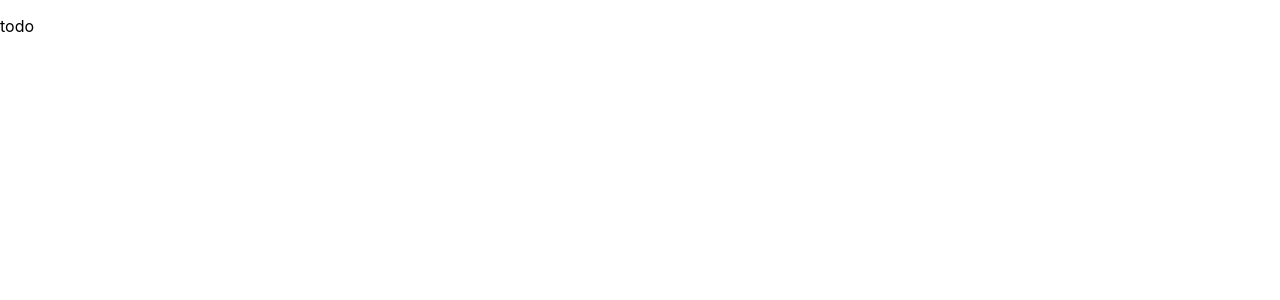
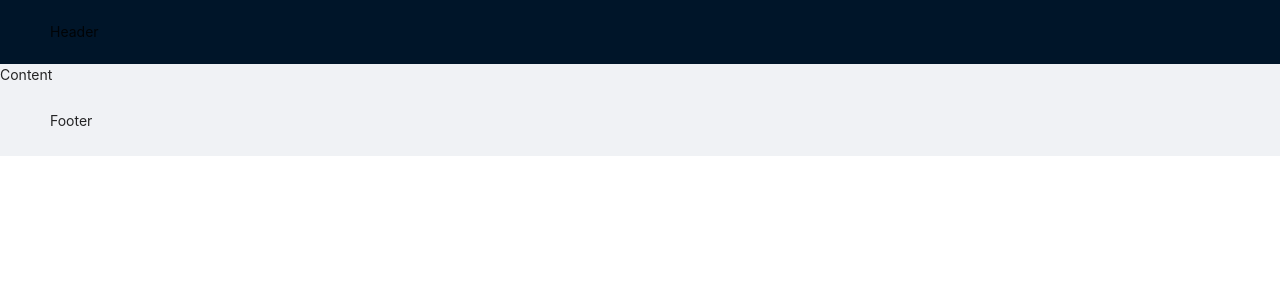
Before and after one commit to aosteraas/quizthing, a React (Create React App) app in the folder packages/client/: page / in a window 1280 px wide. Shown: the top 300 px of the page. Built offline with nearby package versions, Linux system fonts and the light colour scheme.

Commit message:
Add antd and react-router, restructure a few parts, add react router navigation components

```diff
--- a/packages/client/package.json
+++ b/packages/client/package.json
@@ -11,9 +11,12 @@
     "@types/node": "^14.0.1",
     "@types/react": "^16.9.0",
     "@types/react-dom": "^16.9.0",
+    "antd": "^4.2.4",
     "react": "^16.13.1",
     "react-dom": "^16.13.1",
     "react-redux": "^7.2.0",
+    "react-router": "6.0.0-alpha.5",
+    "react-router-dom": "6.0.0-alpha.5",
     "react-scripts": "3.4.1",
     "styled-components": "^5.1.0",
     "typescript": "^3.8.3"
--- a/packages/client/src/components/App.tsx
+++ b/packages/client/src/components/App.tsx
@@ -1,14 +1,18 @@
 import React from 'react';
-import { Provider } from 'react-redux';
-import { store } from '../store';
-import { GlobalStyle } from '../styles';
+import { BrowserRouter, Routes, Route } from 'react-router-dom';
+import { Home, Login, NotFound, Register, Unauthorized } from '../pages';
 
 const App = () => {
   return (
-    <Provider store={store}>
-      <GlobalStyle />
-      <p>todo</p>
-    </Provider>
+    <BrowserRouter>
+      <Routes>
+        <Route path="/" element={<Home />} />
+        <Route path="/login" element={<Login />} />
+        <Route path="/register" element={<Register />} />
+        <Route path="/not-found" element={<NotFound />} />
+        <Route path="/unauthorized" element={<Unauthorized />} />
+      </Routes>
+    </BrowserRouter>
   );
 };
 
--- a/packages/client/src/index.tsx
+++ b/packages/client/src/index.tsx
@@ -1,11 +1,23 @@
 import React from 'react';
 import ReactDOM from 'react-dom';
+import { Provider } from 'react-redux';
+import { Layout } from 'antd';
+import { store } from './store';
+import { GlobalStyle } from './styles';
 import App from './components/App';
+
 import * as serviceWorker from './serviceWorker';
+
+import 'antd/dist/antd.css';
 
 ReactDOM.render(
   <React.StrictMode>
-    <App />
+    <Provider store={store}>
+      <GlobalStyle />
+      <Layout>
+        <App />
+      </Layout>
+    </Provider>
   </React.StrictMode>,
   document.getElementById('root'),
 );
--- a/packages/client/src/pages/Home.tsx
+++ b/packages/client/src/pages/Home.tsx
@@ -1,9 +1,13 @@
 import React from 'react';
+import { Layout } from 'antd';
+const { Header, Footer, Content } = Layout;
 
 export const Home = () => {
   return (
-    <div>
-      <p>This will be the homepage eventually</p>
-    </div>
+    <>
+      <Header>Header</Header>
+      <Content>Content</Content>
+      <Footer>Footer</Footer>
+    </>
   );
 };
--- a/packages/client/src/pages/index.ts
+++ b/packages/client/src/pages/index.ts
@@ -1,4 +1,5 @@
 export * from './Home';
+export * from './Login';
 export * from './NotFound';
 export * from './Register';
 export * from './Unauthorized';
```
Also changed, not shown: 2 other files (tests, documents, lock files or other folders).
